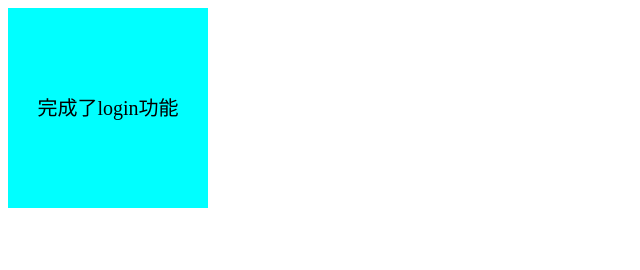
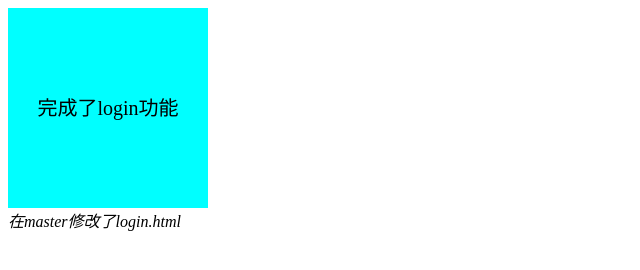
Before and after one commit to RookieZyj/proj, a plain HTML site: page login.html in a window 1280 px wide. Shown: the whole page, without its empty margins (0-640 px from the left). Drawn offline with Linux system fonts and the light colour scheme.

Commit message:
在master修改了login.html

```diff
--- a/login.html
+++ b/login.html
@@ -11,6 +11,7 @@
 
 <body>
     <div>完成了login功能</div>
+    <i>在master修改了login.html</i>
 </body>
 
 </html>
```
